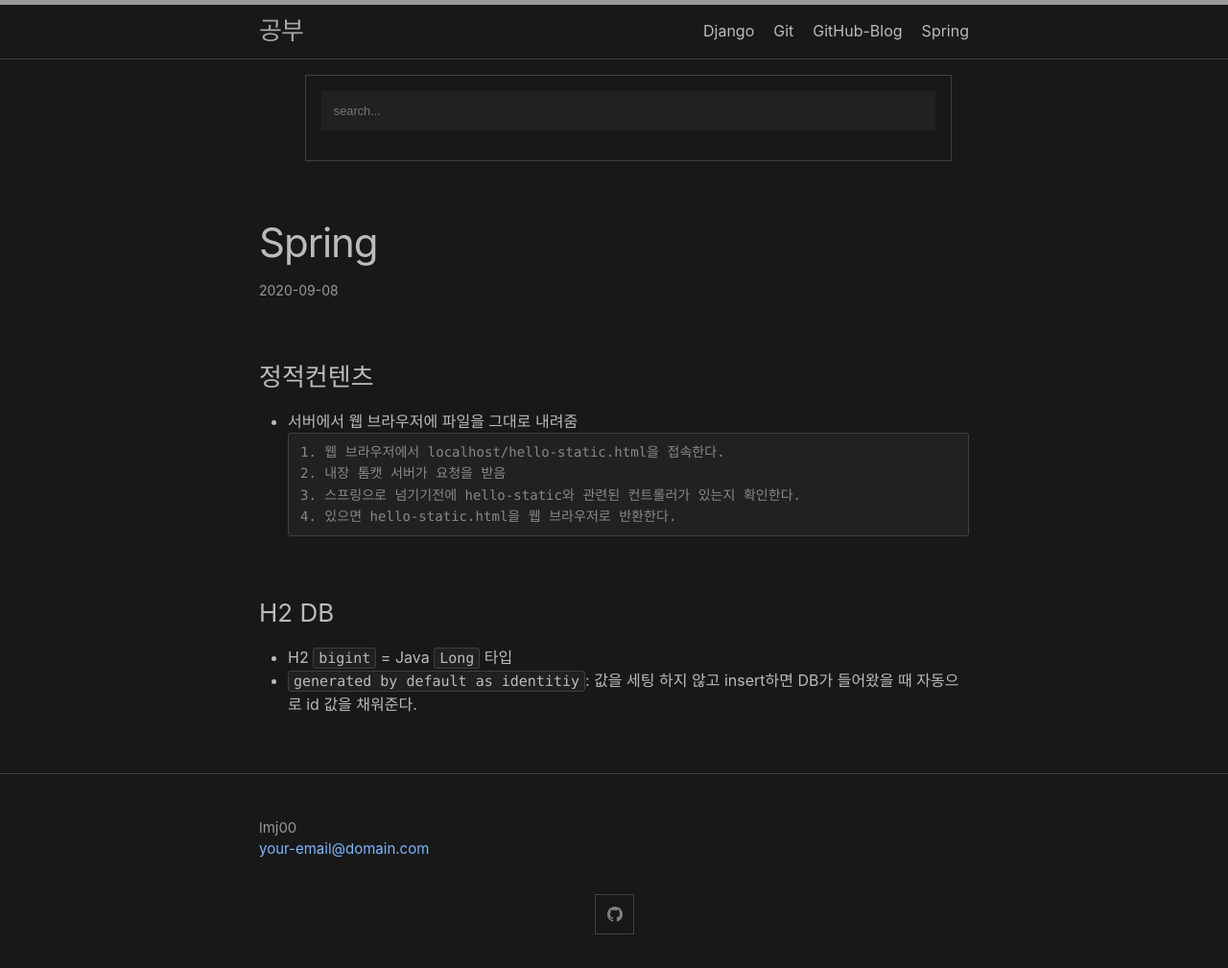
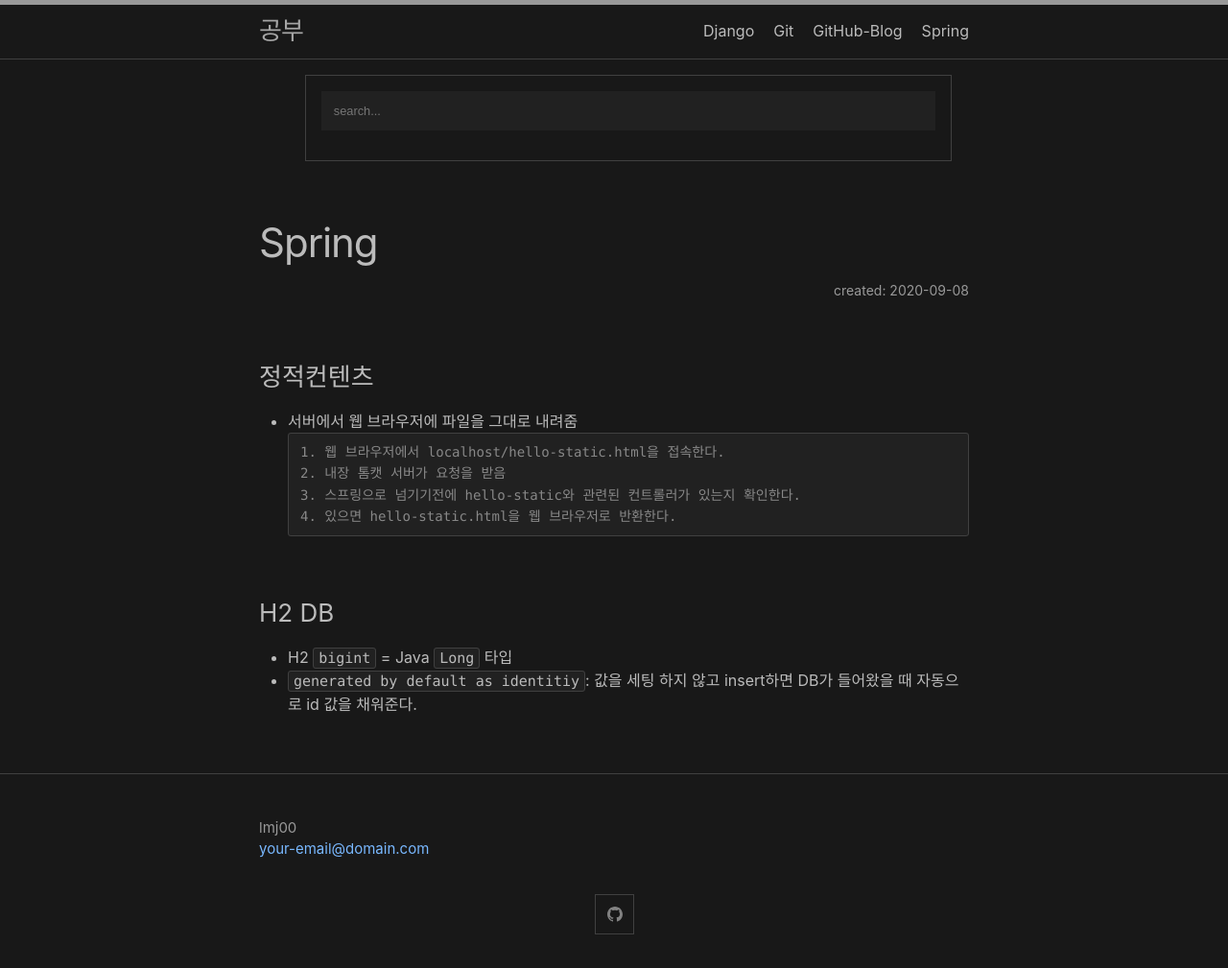
Before and after one commit to lmj00/lmj00.github.io, a Jekyll site: the page built from _posts/2020-09-08-Spring.MD, in a window 1280 px wide. Shown: the whole page at 96% size. Built offline with Jekyll 4.4.1, drawn with Linux system fonts in a browser that asks for light colours; comment, search, counter and statistics services are not loaded.

Commit message:
Feat: created, updated 추가

```diff
--- a/_layouts/post.html
+++ b/_layouts/post.html
@@ -8,14 +8,19 @@
     <p class="post-meta">
       {%- assign date_format = site.minima.date_format | default: "%b %-d, %Y" -%}
       <time class="dt-published" datetime="{{ page.date | date_to_xmlschema }}" itemprop="datePublished">
-        {{ page.date | date: date_format }}
+        <span style="float: right;">
+          created: {{ page.date | date: date_format }}
+        </span>
       </time>
+      <br>
       {%- if page.modified_date -%}
-        ~
+        <!-- ~  -->
         {%- assign mdate = page.modified_date | date_to_xmlschema -%}
-        <time class="dt-modified" datetime="{{ mdate }}" itemprop="dateModified">
-          {{ mdate | date: date_format }}
-        </time>
+          <time class="dt-modified" datetime="{{ mdate }}" itemprop="dateModified">
+            <span style="float: right;">
+              updated: {{ mdate | date: date_format }}
+            </span>
+          </time>
       {%- endif -%}
       {%- if page.author -%}
         • {% for author in page.author %}
```
